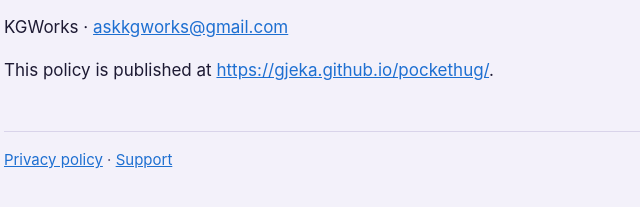
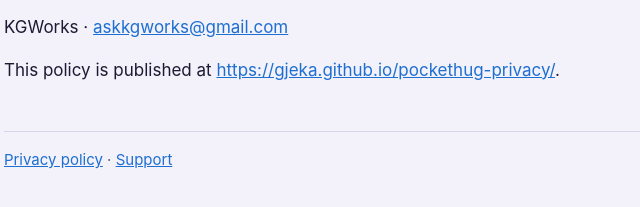
Before and after one commit to Gjeka/pairglow-privacy, a plain HTML site: page index.html in a window 1280 px wide. Shown: the part 2595-2802 px from the top of the page, 296-936 px from the left. Drawn offline with Linux system fonts and the light colour scheme.

Commit message:
Move the pages to pockethug-privacy
The repo is renamed so the app's private repo can be called PocketHug (GitHub repo
names ignore case), which moves the pages to gjeka.github.io/pockethug-privacy.

Co-Authored-By: Claude Opus 5.5 <noreply@anthropic.com>

```diff
--- a/index.html
+++ b/index.html
@@ -51,7 +51,7 @@
 <p>If this policy changes, we'll update it here and change the date at the top. If a change affects what we collect, the app will tell you.</p>
 <h2>Contact</h2>
 <p>KGWorks · <a href="mailto:askkgworks@gmail.com">askkgworks@gmail.com</a></p>
-<p>This policy is published at <a href="https://gjeka.github.io/pockethug/">https://gjeka.github.io/pockethug/</a>.</p>
+<p>This policy is published at <a href="https://gjeka.github.io/pockethug-privacy/">https://gjeka.github.io/pockethug-privacy/</a>.</p>
 <footer><a href="./">Privacy policy</a> · <a href="support.html">Support</a></footer>
 </main>
 </body>
```
Also changed, not shown: support.html (+1 -1 lines), 1 other file.
